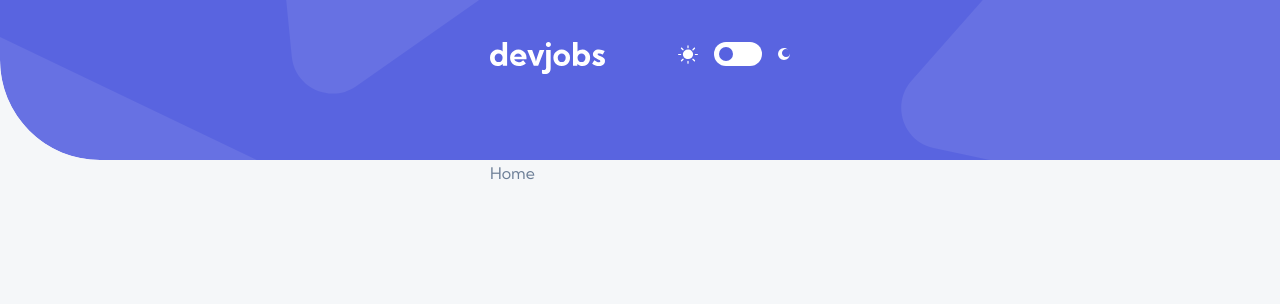
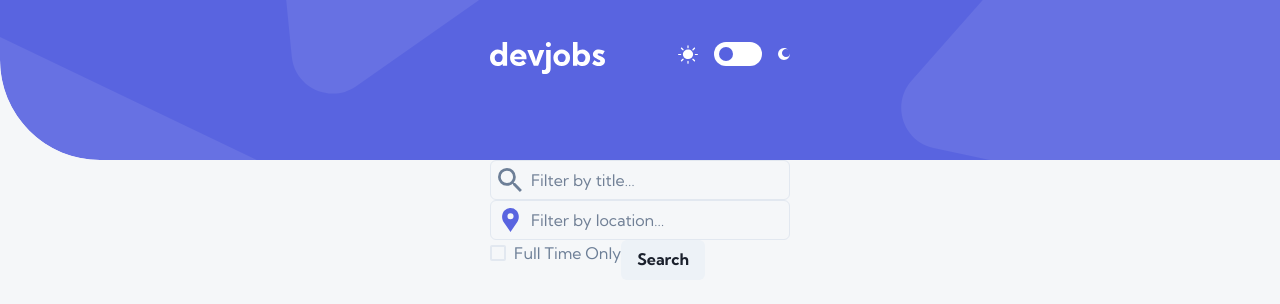
Before and after one commit to nadlgit/fmchallenge-devjobs, a React (Vite) app: page / in a window 1280 px wide. Shown: the top 304 px of the page. Built offline with nearby package versions, Linux system fonts and the light colour scheme.

Commit message:
feat: filter components

```diff
--- /dev/null
+++ b/src/ui/components/filter/filter-mobile.tsx
@@ -0,0 +1,80 @@
+import { useState, useRef } from 'react';
+import {
+  Button,
+  Checkbox,
+  IconButton,
+  Input,
+  InputGroup,
+  InputLeftElement,
+  InputRightElement,
+  Modal,
+  ModalContent,
+  ModalOverlay,
+} from '@chakra-ui/react';
+import { IconCheck } from './icon-check';
+import { IconFilter } from './icon-filter';
+import { IconLocation } from './icon-location';
+import { IconSearch } from './icon-search';
+
+type FilterMobileProps = {
+  onFilter: (filters: { title: string; location: string; fullTime: boolean }) => void;
+};
+
+export const FilterMobile = ({ onFilter }: FilterMobileProps) => {
+  const titleRef = useRef<HTMLInputElement>(null);
+  const locationRef = useRef<HTMLInputElement>(null);
+  const fullTimeRef = useRef<HTMLInputElement>(null);
+  const [isModalOpen, setIsModalOpen] = useState(false);
+  const [locationFilter, setLocationFilter] = useState('');
+  const [fullTimeFilter, setFullTimeFilter] = useState(false);
+  const handleSubmit = () => {
+    const title = titleRef.current?.value ?? '';
+    let location = locationFilter;
+    let fullTime = fullTimeFilter;
+    if (isModalOpen) {
+      location = locationRef.current?.value ?? '';
+      fullTime = !!fullTimeRef.current?.checked;
+      setLocationFilter(location);
+      setFullTimeFilter(fullTime);
+      setIsModalOpen(false);
+    }
+    onFilter({ title, location, fullTime });
+  };
+  return (
+    <>
+      <InputGroup>
+        <Input ref={titleRef} placeholder="Filter by title…" />
+        <InputRightElement w="fit-content">
+          <IconButton
+            aria-label="Other filters"
+            icon={<IconFilter />}
+            onClick={() => setIsModalOpen(true)}
+          />
+          <IconButton aria-label="Search" icon={<IconSearch />} onClick={handleSubmit} />
+        </InputRightElement>
+      </InputGroup>
+
+      <Modal isOpen={isModalOpen} onClose={() => setIsModalOpen(false)}>
+        <ModalOverlay />
+        <ModalContent>
+          <InputGroup>
+            <Input
+              ref={locationRef}
+              defaultValue={locationFilter}
+              placeholder="Filter by location…"
+            />
+            <InputLeftElement>
+              <IconLocation />
+            </InputLeftElement>
+          </InputGroup>
+
+          <Checkbox ref={fullTimeRef} defaultChecked={fullTimeFilter}>
+            Full Time Only
+          </Checkbox>
+
+          <Button onClick={handleSubmit}>Search</Button>
+        </ModalContent>
+      </Modal>
+    </>
+  );
+};
--- /dev/null
+++ b/src/ui/components/filter/filter.tsx
@@ -0,0 +1,42 @@
+import { useRef } from 'react';
+import { Box, Button, Checkbox, Input, InputGroup, InputLeftElement } from '@chakra-ui/react';
+import { IconCheck } from './icon-check';
+import { IconLocation } from './icon-location';
+import { IconSearch } from './icon-search';
+
+type FilterProps = {
+  onFilter: (filters: { title: string; location: string; fullTime: boolean }) => void;
+};
+
+export const Filter = ({ onFilter }: FilterProps) => {
+  const titleRef = useRef<HTMLInputElement>(null);
+  const locationRef = useRef<HTMLInputElement>(null);
+  const fullTimeRef = useRef<HTMLInputElement>(null);
+  const handleSubmit = () => {
+    const title = titleRef.current?.value ?? '';
+    const location = locationRef.current?.value ?? '';
+    const fullTime = !!fullTimeRef.current?.checked;
+    onFilter({ title, location, fullTime });
+  };
+  return (
+    <Box>
+      <InputGroup>
+        <Input ref={titleRef} placeholder="Filter by title…" />
+        <InputLeftElement>
+          <IconSearch />
+        </InputLeftElement>
+      </InputGroup>
+
+      <InputGroup>
+        <Input ref={locationRef} placeholder="Filter by location…" />
+        <InputLeftElement>
+          <IconLocation />
+        </InputLeftElement>
+      </InputGroup>
+
+      <Checkbox ref={fullTimeRef}>Full Time Only</Checkbox>
+
+      <Button onClick={handleSubmit}>Search</Button>
+    </Box>
+  );
+};
--- /dev/null
+++ b/src/ui/components/filter/icon-check.tsx
@@ -0,0 +1,11 @@
+export const IconCheck = () => (
+  <svg width="15" height="12" xmlns="http://www.w3.org/2000/svg">
+    <path
+      d="M1 6.57l3.572 3.572L13.714 1"
+      stroke="#FFF"
+      strokeWidth="2"
+      fill="none"
+      fillRule="evenodd"
+    />
+  </svg>
+);
--- /dev/null
+++ b/src/ui/components/filter/icon-filter.tsx
@@ -0,0 +1,9 @@
+export const IconFilter = () => (
+  <svg width="20" height="20" xmlns="http://www.w3.org/2000/svg">
+    <path
+      d="M19.108 0H.86a.86.86 0 00-.764.455.833.833 0 00.068.884l6.685 9.202.007.01c.242.32.374.708.375 1.107v7.502a.825.825 0 00.248.594.865.865 0 00.942.18l3.756-1.4c.337-.1.56-.41.56-.784v-6.092c0-.399.132-.787.375-1.108l.007-.009 6.685-9.202c.19-.26.217-.6.068-.884A.86.86 0 0019.108 0z"
+      fill="currentColor"
+      fillRule="nonzero"
+    />
+  </svg>
+);
--- /dev/null
+++ b/src/ui/components/filter/icon-location.tsx
@@ -0,0 +1,9 @@
+export const IconLocation = () => (
+  <svg width="17" height="24" xmlns="http://www.w3.org/2000/svg">
+    <path
+      d="M14.358 2.451A8.3 8.3 0 008.448 0a8.3 8.3 0 00-5.911 2.451c-2.922 2.925-3.285 8.427-.786 11.76l6.697 9.683 6.687-9.669c2.508-3.347 2.145-8.85-.777-11.774zm-5.833 8.894a3.057 3.057 0 01-3.051-3.054 3.057 3.057 0 013.05-3.055 3.057 3.057 0 013.052 3.055 3.057 3.057 0 01-3.051 3.054z"
+      fill="#5964E0"
+      fillRule="nonzero"
+    />
+  </svg>
+);
--- /dev/null
+++ b/src/ui/components/filter/icon-search.tsx
@@ -0,0 +1,9 @@
+export const IconSearch = () => (
+  <svg width="24" height="24" xmlns="http://www.w3.org/2000/svg">
+    <path
+      d="M17.112 15.059h-1.088l-.377-.377a8.814 8.814 0 002.15-5.784A8.898 8.898 0 008.898 0 8.898 8.898 0 000 8.898a8.898 8.898 0 008.898 8.899c2.211 0 4.23-.808 5.784-2.143l.377.377v1.081l6.845 6.832 2.04-2.04-6.832-6.845zm-8.214 0A6.16 6.16 0 118.9 2.737a6.16 6.16 0 010 12.322z"
+      fill="currentColor"
+      fillRule="nonzero"
+    />
+  </svg>
+);
--- /dev/null
+++ b/src/ui/components/filter/index.ts
@@ -0,0 +1,2 @@
+export * from './filter';
+export * from './filter-mobile';
--- a/src/ui/components/index.ts
+++ b/src/ui/components/index.ts
@@ -1 +1,2 @@
+export * from './filter';
 export * from './layout';
--- a/src/ui/pages/home.tsx
+++ b/src/ui/pages/home.tsx
@@ -1 +1,13 @@
-export const Home = () => <>Home</>;
+import { Hide, Show } from '@chakra-ui/react';
+import { Filter, FilterMobile } from '@/ui/components';
+
+export const Home = () => (
+  <>
+    <Hide above="md">
+      <FilterMobile onFilter={(filters) => console.log(filters)} />
+    </Hide>
+    <Show above="md">
+      <Filter onFilter={(filters) => console.log(filters)} />
+    </Show>
+  </>
+);
```
